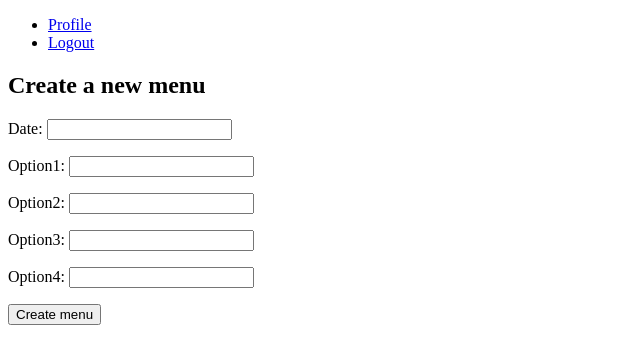
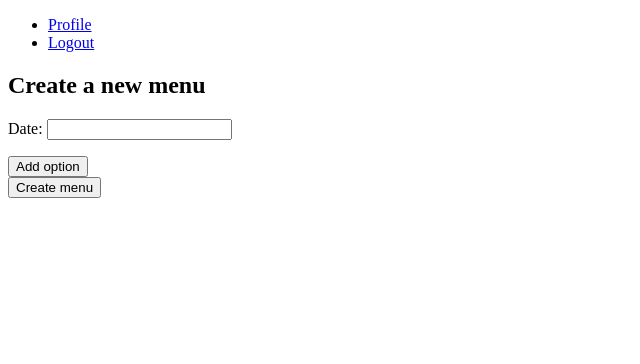
Before and after one commit to leolas95/cornershop-backend-test, a Django app: page /menu/create/ in a window 1280 px wide. Shown: the top 364 px of the page, without its empty margins (0-640 px from the left). Run offline with Django 3.2, Linux system fonts and the light colour scheme; the visitor is signed in with stand-in values (Sample User, id 1).

Commit message:
refactor menu models and views

```diff
--- a/menus/forms.py
+++ b/menus/forms.py
@@ -1,9 +1,13 @@
 from django import forms
 
-from menus.models import Menu
 
+class CreateMenuForm(forms.Form):
+    date = forms.DateField()
 
-class CreateMenuForm(forms.ModelForm):
-    class Meta:
-        model = Menu
-        fields = ('date', 'option1', 'option2', 'option3', 'option4')
+    def __init__(self, *args, **kwargs):
+        options = kwargs.pop('options', [])
+        super(CreateMenuForm, self).__init__(*args, **kwargs)
+
+        for i, option in enumerate(options, 1):
+            key = f'option{i}'
+            self.fields[key] = forms.CharField(max_length=100, label=option[key])
--- a/menus/models.py
+++ b/menus/models.py
@@ -1,11 +1,28 @@
+import uuid
+
 from django.db import models
 
-# Create your models here.
+from users.models import Employee
 
 
 class Menu(models.Model):
-    date = models.DateField()
-    option1 = models.CharField(max_length=100)
-    option2 = models.CharField(max_length=100, blank=True)
-    option3 = models.CharField(max_length=100, blank=True)
-    option4 = models.CharField(max_length=100, blank=True)
+    date = models.DateField(unique=True)
+
+
+class Option(models.Model):
+    menu = models.ForeignKey(Menu, on_delete=models.CASCADE, related_name='options')
+    option = models.CharField(max_length=100)
+
+    def __str__(self):
+        return self.option
+
+    class Meta:
+        constraints = [
+            models.UniqueConstraint(fields=('menu', 'option'), name='menu_option_unique')
+        ]
+
+
+class MenuSelection(models.Model):
+    id = models.UUIDField(primary_key=True, default=uuid.uuid4, editable=False)
+    user = models.OneToOneField(Employee, on_delete=models.CASCADE)
+    option = models.OneToOneField(Option, on_delete=models.CASCADE, related_name='selection')
--- a/menus/templates/create.html
+++ b/menus/templates/create.html
@@ -9,6 +9,42 @@ Create menu
     <form action="" method="post">
         {% csrf_token %}
         {{ form.as_p }}
+        <button id="add-option-btn" type="button">Add option</button>
+        <div id="options-container"></div>
         <button type="submit">Create menu</button>
     </form>
 {% endblock %}
+
+{% block scripts %}
+    <script type="application/javascript">
+        const addOptionBtn = document.querySelector('#add-option-btn');
+        const container = document.querySelector('#options-container');
+
+        let counter = 1;
+
+        function addOptionInput() {
+            // Creates a new input for the option, including a label
+            const inputId = `option${counter}`;
+            const paragraph = document.createElement('p');
+
+            const label = document.createElement('label');
+            label.htmlFor = inputId;
+            label.innerText = `Option ${counter}:`;
+
+            const input = document.createElement('input')
+            input.type = 'text';
+            input.id = inputId;
+            input.name = inputId;
+
+            paragraph.appendChild(label)
+            paragraph.appendChild(input)
+            container.appendChild(paragraph);
+        }
+
+        addOptionBtn.addEventListener('click', () => {
+            addOptionInput();
+            counter++;
+        });
+    </script>
+
+{% endblock %}
--- a/menus/views.py
+++ b/menus/views.py
@@ -1,16 +1,14 @@
 from django.contrib.auth.mixins import LoginRequiredMixin, UserPassesTestMixin
-from django.shortcuts import render
-
-# Create your views here.
+from django.shortcuts import render, redirect
 from django.urls import reverse
 from django.views import View
-from django.views.generic import CreateView, DetailView, ListView
+from django.views.generic import DetailView, ListView
 
 from menus.forms import CreateMenuForm
-from menus.models import Menu
+from menus.models import Menu, Option
 
 
-class CreateMenuView(LoginRequiredMixin, UserPassesTestMixin, CreateView):
+class CreateMenuView(LoginRequiredMixin, UserPassesTestMixin, View):
     login_url = 'login'
     form_class = CreateMenuForm
     template_name = 'create.html'
@@ -18,8 +16,35 @@ class CreateMenuView(LoginRequiredMixin, UserPassesTestMixin, CreateView):
     def test_func(self):
         return self.request.user.is_staff
 
-    def get_success_url(self):
-        return reverse('detail_menu', kwargs={'pk': self.object.id})
+    def get(self, request):
+        form = CreateMenuForm()
+        return render(request, 'create.html', {'form': form})
+
+    @staticmethod
+    def get_options(post_data):
+        options = []
+        for key, value in post_data.items():
+            if key.startswith('option'):
+                options.append({key: value})
+        return options
+
+    def post(self, request):
+        form = CreateMenuForm(request.POST, options=self.get_options(request.POST))
+        if form.is_valid():
+            date = form.cleaned_data['date']
+            menu = Menu.objects.create(date=date)
+
+            # Create options for the menu
+            options_to_create = []
+            for option in form.cleaned_data:
+                if not option.startswith('option'):
+                    continue
+                options_to_create.append(Option(menu=menu, option=form.cleaned_data[option].capitalize()))
+            Option.objects.bulk_create(options_to_create)
+
+            return redirect(reverse('detail_menu', kwargs={'pk': menu.id}))
+
+        return render(request, 'create.html', {'form': form})
 
 
 class DetailMenuView(LoginRequiredMixin, UserPassesTestMixin, DetailView):
--- a/templates/base.html
+++ b/templates/base.html
@@ -21,4 +21,8 @@
 
 {% endblock %}
 </body>
+
+{% block scripts %}
+{% endblock %}
+
 </html>
```
Also changed, not shown: menus/templates/detail.html (+3 -12 lines).
